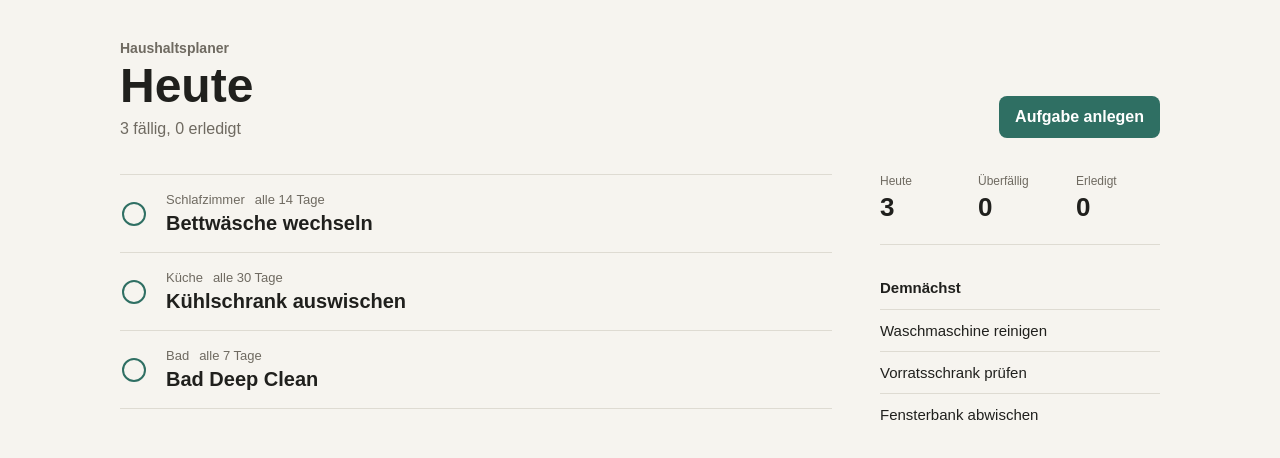
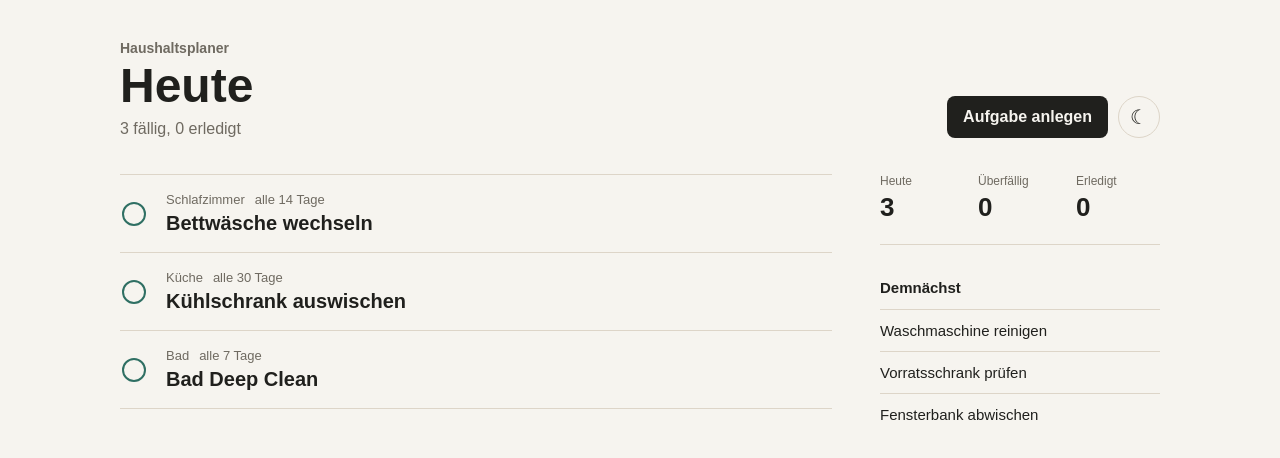
Before and after one commit to Pixelfeeeee/haushaltsplaner, a Next.js app: page / in a window 1280 px wide. Shown: the top 458 px of the page. Built offline with nearby package versions, Linux system fonts and the light colour scheme.

Commit message:
Add theme toggle and organizer notes

```diff
--- a/package.json
+++ b/package.json
@@ -7,7 +7,7 @@
     "build": "pnpm styles && next build",
     "start": "next start",
     "lint": "eslint",
-    "styles": "lessc src/styles/globals.less src/app/globals.css && lessc src/styles/page.less src/app/page.module.css"
+    "styles": "lessc src/styles/globals.less src/app/globals.css && lessc src/styles/page.less src/app/page.module.css && lessc src/components/theme-toggle.module.less src/components/theme-toggle.module.css"
   },
   "dependencies": {
     "next": "16.2.10",
--- a/src/app/globals.css
+++ b/src/app/globals.css
@@ -4,6 +4,17 @@
   --muted: #6f6a61;
   --surface: #fffaf1;
   --line: #ddd5c8;
+  --accent: #2f6f63;
+  --focus: rgba(47, 111, 99, 0.25);
+}
+[data-theme="dark"] {
+  --background: #171816;
+  --foreground: #f1eee7;
+  --muted: #aaa398;
+  --surface: #20221f;
+  --line: #393a35;
+  --accent: #8fc7b8;
+  --focus: rgba(143, 199, 184, 0.28);
 }
 html {
   height: 100%;
@@ -20,6 +31,7 @@ body {
   font-family: Arial, Helvetica, sans-serif;
   -webkit-font-smoothing: antialiased;
   -moz-osx-font-smoothing: grayscale;
+  transition: background-color 160ms ease, color 160ms ease;
 }
 * {
   box-sizing: border-box;
--- a/src/app/layout.tsx
+++ b/src/app/layout.tsx
@@ -6,13 +6,34 @@ export const metadata: Metadata = {
   description: "Gemeinsamer Planer fuer wiederkehrende Haushaltsaufgaben.",
 };
 
+const themeScript = `
+(() => {
+  try {
+    const savedTheme = window.localStorage.getItem("theme");
+    const systemTheme = window.matchMedia("(prefers-color-scheme: dark)").matches
+      ? "dark"
+      : "light";
+    const theme = savedTheme === "light" || savedTheme === "dark"
+      ? savedTheme
+      : systemTheme;
+
+    document.documentElement.dataset.theme = theme;
+  } catch {
+    document.documentElement.dataset.theme = "light";
+  }
+})();
+`;
+
 export default function RootLayout({
   children,
 }: Readonly<{
   children: React.ReactNode;
 }>) {
   return (
-    <html lang="de">
+    <html lang="de" suppressHydrationWarning>
+      <head>
+        <script dangerouslySetInnerHTML={{ __html: themeScript }} />
+      </head>
       <body>{children}</body>
     </html>
   );
--- a/src/app/page.module.css
+++ b/src/app/page.module.css
@@ -20,7 +20,7 @@
 .summary,
 .taskMeta,
 .metricGroup span {
-  color: #6f6a61;
+  color: var(--muted);
 }
 .kicker {
   font-size: 14px;
@@ -35,12 +35,17 @@
   padding: 0 16px;
   border: 0;
   border-radius: 8px;
-  color: #ffffff;
-  background: #2f6f63;
+  color: var(--background);
+  background: var(--foreground);
   font-weight: 700;
 }
 .primaryAction:hover {
-  background: #1f4e45;
+  background: var(--accent);
+}
+.actions {
+  display: flex;
+  gap: 10px;
+  align-items: center;
 }
 .shell {
   display: grid;
@@ -61,7 +66,7 @@
 }
 .taskList {
   display: grid;
-  border-top: 1px solid #dedbd2;
+  border-top: 1px solid var(--line);
 }
 .taskItem {
   display: grid;
@@ -70,7 +75,7 @@
   align-items: center;
   min-height: 78px;
   padding: 16px 0;
-  border-bottom: 1px solid #dedbd2;
+  border-bottom: 1px solid var(--line);
 }
 .taskItem h3 {
   margin-top: 4px;
@@ -97,17 +102,17 @@
 .checkControl span {
   width: 24px;
   height: 24px;
-  border: 2px solid #2f6f63;
+  border: 2px solid var(--accent);
   border-radius: 999px;
   background: transparent;
 }
 .checkControl input:focus-visible + span {
-  outline: 3px solid rgba(47, 111, 99, 0.25);
+  outline: 3px solid var(--focus);
   outline-offset: 3px;
 }
 .checkControl input:checked + span {
-  background: #2f6f63;
-  box-shadow: inset 0 0 0 5px #f6f4ef;
+  background: var(--accent);
+  box-shadow: inset 0 0 0 5px var(--background);
 }
 .sidebar {
   display: grid;
@@ -119,7 +124,7 @@
   grid-template-columns: repeat(3, 1fr);
   gap: 14px;
   padding-bottom: 24px;
-  border-bottom: 1px solid #dedbd2;
+  border-bottom: 1px solid var(--line);
 }
 .metricGroup div {
   display: grid;
@@ -143,7 +148,7 @@
 }
 .upcomingList li {
   padding: 12px 0;
-  border-top: 1px solid #dedbd2;
+  border-top: 1px solid var(--line);
   font-size: 15px;
 }
 @media (max-width: 820px) {
@@ -161,4 +166,8 @@
     grid-template-columns: 1fr;
     gap: 36px;
   }
+  .actions {
+    width: 100%;
+    justify-content: space-between;
+  }
 }
--- a/src/app/page.tsx
+++ b/src/app/page.tsx
@@ -1,3 +1,4 @@
+import { ThemeToggle } from "@/components/theme-toggle";
 import styles from "./page.module.css";
 
 const todayTasks = [
@@ -33,7 +34,10 @@ export default function Home() {
           <h1>Heute</h1>
           <p className={styles.summary}>3 fällig, 0 erledigt</p>
         </div>
-        <button className={styles.primaryAction}>Aufgabe anlegen</button>
+        <div className={styles.actions}>
+          <button className={styles.primaryAction}>Aufgabe anlegen</button>
+          <ThemeToggle />
+        </div>
       </header>
 
       <main className={styles.shell}>
--- /dev/null
+++ b/src/components/theme-toggle.module.css
@@ -0,0 +1,20 @@
+.themeToggle {
+  display: inline-grid;
+  place-items: center;
+  width: 42px;
+  height: 42px;
+  border: 1px solid var(--line);
+  border-radius: 999px;
+  color: var(--foreground);
+  background: transparent;
+  font-size: 20px;
+  line-height: 1;
+}
+.themeToggle:hover {
+  border-color: var(--accent);
+  color: var(--accent);
+}
+.themeToggle:focus-visible {
+  outline: 3px solid var(--focus);
+  outline-offset: 3px;
+}
--- /dev/null
+++ b/src/components/theme-toggle.module.less
@@ -0,0 +1,22 @@
+.themeToggle {
+  display: inline-grid;
+  place-items: center;
+  width: 42px;
+  height: 42px;
+  border: 1px solid var(--line);
+  border-radius: 999px;
+  color: var(--foreground);
+  background: transparent;
+  font-size: 20px;
+  line-height: 1;
+
+  &:hover {
+    border-color: var(--accent);
+    color: var(--accent);
+  }
+
+  &:focus-visible {
+    outline: 3px solid var(--focus);
+    outline-offset: 3px;
+  }
+}
--- /dev/null
+++ b/src/components/theme-toggle.tsx
@@ -0,0 +1,52 @@
+"use client";
+
+import { useEffect, useState } from "react";
+import styles from "./theme-toggle.module.css";
+
+type Theme = "light" | "dark";
+
+function getInitialTheme(): Theme {
+  if (typeof window === "undefined") {
+    return "light";
+  }
+
+  const savedTheme = window.localStorage.getItem("theme");
+
+  if (savedTheme === "light" || savedTheme === "dark") {
+    return savedTheme;
+  }
+
+  return window.matchMedia("(prefers-color-scheme: dark)").matches
+    ? "dark"
+    : "light";
+}
+
+export function ThemeToggle() {
+  const [theme, setTheme] = useState<Theme>(() => getInitialTheme());
+
+  useEffect(() => {
+    document.documentElement.dataset.theme = theme;
+    window.localStorage.setItem("theme", theme);
+  }, [theme]);
+
+  function toggleTheme() {
+    const nextTheme = theme === "light" ? "dark" : "light";
+
+    setTheme(nextTheme);
+  }
+
+  const label =
+    theme === "light" ? "Dunkelmodus aktivieren" : "Hellmodus aktivieren";
+
+  return (
+    <button
+      aria-label={label}
+      className={styles.themeToggle}
+      onClick={toggleTheme}
+      title={label}
+      type="button"
+    >
+      <span aria-hidden="true">{theme === "light" ? "☾" : "☀"}</span>
+    </button>
+  );
+}
--- a/src/styles/globals.less
+++ b/src/styles/globals.less
@@ -3,6 +3,7 @@
 @muted: #6f6a61;
 @surface: #fffaf1;
 @line: #ddd5c8;
+@accent: #2f6f63;
 
 :root {
   --background: @background;
@@ -10,6 +11,18 @@
   --muted: @muted;
   --surface: @surface;
   --line: @line;
+  --accent: @accent;
+  --focus: fade(@accent, 25%);
+}
+
+[data-theme="dark"] {
+  --background: #171816;
+  --foreground: #f1eee7;
+  --muted: #aaa398;
+  --surface: #20221f;
+  --line: #393a35;
+  --accent: #8fc7b8;
+  --focus: rgba(143, 199, 184, 0.28);
 }
 
 html {
@@ -29,6 +42,9 @@ body {
   font-family: Arial, Helvetica, sans-serif;
   -webkit-font-smoothing: antialiased;
   -moz-osx-font-smoothing: grayscale;
+  transition:
+    background-color 160ms ease,
+    color 160ms ease;
 }
 
 * {
--- a/src/styles/page.less
+++ b/src/styles/page.less
@@ -1,9 +1,3 @@
-@ink: #20201d;
-@muted: #6f6a61;
-@line: #dedbd2;
-@accent: #2f6f63;
-@accent-dark: #1f4e45;
-
 .page {
   min-height: 100vh;
   padding: 40px 28px;
@@ -29,7 +23,7 @@
 .summary,
 .taskMeta,
 .metricGroup span {
-  color: @muted;
+  color: var(--muted);
 }
 
 .kicker {
@@ -47,13 +41,19 @@
   padding: 0 16px;
   border: 0;
   border-radius: 8px;
-  color: #ffffff;
-  background: @accent;
+  color: var(--background);
+  background: var(--foreground);
   font-weight: 700;
 
   &:hover {
-    background: @accent-dark;
+    background: var(--accent);
   }
+}
+
+.actions {
+  display: flex;
+  gap: 10px;
+  align-items: center;
 }
 
 .shell {
@@ -77,7 +77,7 @@
 
 .taskList {
   display: grid;
-  border-top: 1px solid @line;
+  border-top: 1px solid var(--line);
 }
 
 .taskItem {
@@ -87,7 +87,7 @@
   align-items: center;
   min-height: 78px;
   padding: 16px 0;
-  border-bottom: 1px solid @line;
+  border-bottom: 1px solid var(--line);
 
   h3 {
     margin-top: 4px;
@@ -118,19 +118,19 @@
   span {
     width: 24px;
     height: 24px;
-    border: 2px solid @accent;
+    border: 2px solid var(--accent);
     border-radius: 999px;
     background: transparent;
   }
 
   input:focus-visible + span {
-    outline: 3px solid fade(@accent, 25%);
+    outline: 3px solid var(--focus);
     outline-offset: 3px;
   }
 
   input:checked + span {
-    background: @accent;
-    box-shadow: inset 0 0 0 5px #f6f4ef;
+    background: var(--accent);
+    box-shadow: inset 0 0 0 5px var(--background);
   }
 }
 
@@ -145,7 +145,7 @@
   grid-template-columns: repeat(3, 1fr);
   gap: 14px;
   padding-bottom: 24px;
-  border-bottom: 1px solid @line;
+  border-bottom: 1px solid var(--line);
 
   div {
     display: grid;
@@ -174,7 +174,7 @@
 
   li {
     padding: 12px 0;
-    border-top: 1px solid @line;
+    border-top: 1px solid var(--line);
     font-size: 15px;
   }
 }
@@ -197,4 +197,9 @@
     grid-template-columns: 1fr;
     gap: 36px;
   }
+
+  .actions {
+    width: 100%;
+    justify-content: space-between;
+  }
 }
```
Also changed, not shown: 3 other files (tests, documents, lock files or other folders).
